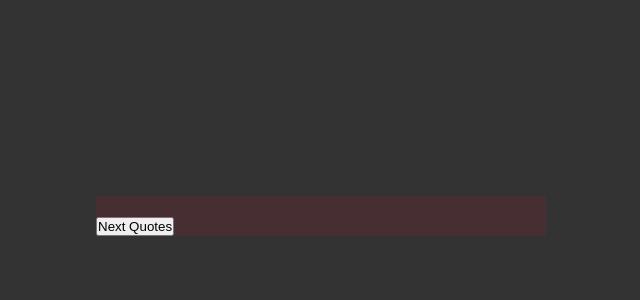
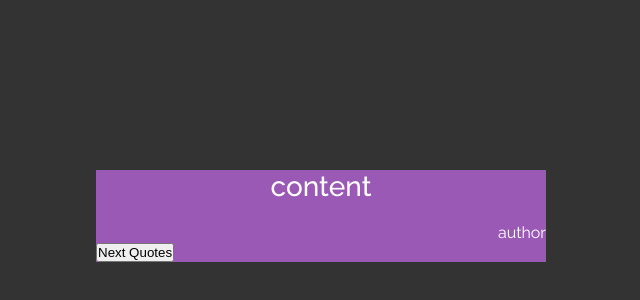
Before and after one commit to 9766Jitesh/React-Random-Quotes---Class-based-components-Class-based-vs-Functional-Componen---6pdpg7jq5pdt, a React app: page / in a window 1280 px wide. Shown: the part 184-484 px from the top of the page, without its empty margins (319-959 px from the left). Built offline with nearby package versions, Linux system fonts and the light colour scheme.

Commit message:
solution

```diff
--- a/src/components/App.js
+++ b/src/components/App.js
@@ -18,13 +18,13 @@ var colors = [
 
 
 const App = () => {
-  const [post,setPost]=useState('');
-  const[author,setAuthor]=useState('');
+  const [post,setPost]=useState('content');
+  const[author,setAuthor]=useState('author');
   const[color,setColor]=useState(colors[0])
 
   useEffect(()=>{
      setColor(colors[Number.parseInt(Math.random()*10)]);
-  })
+  },[])
 
     async function getData() {
     const response = await fetch('https://api.quotable.io/random');
--- a/src/styles/App.css
+++ b/src/styles/App.css
@@ -51,7 +51,7 @@ body {
 }
 
 .quote-author {
-    width: 450px;
+    width: auto;
     height: auto;
     clear: both;
     padding-top: 20px;
```
